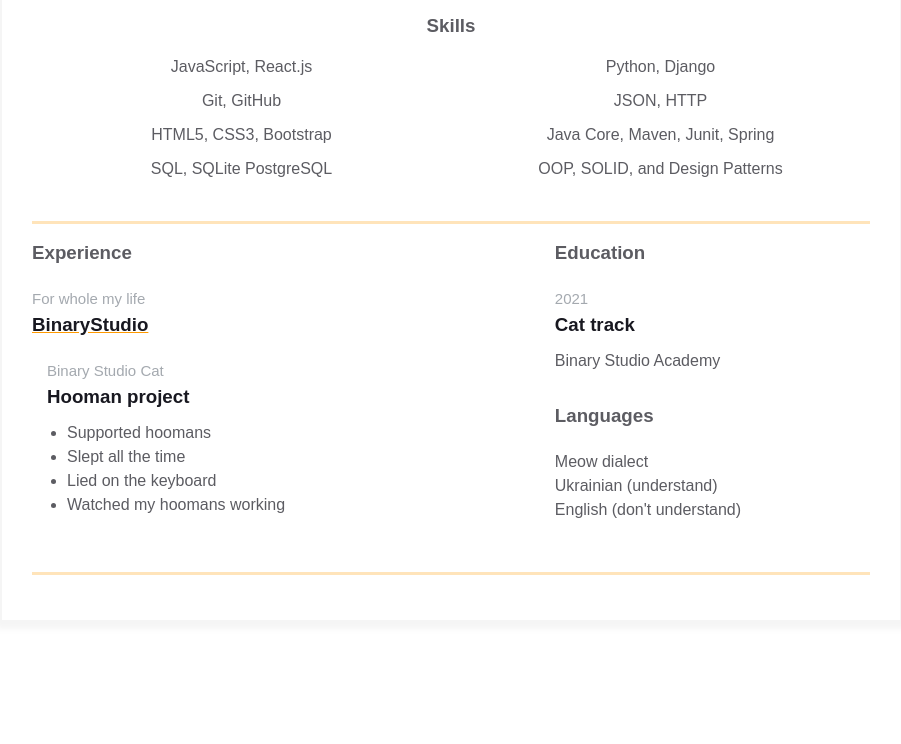
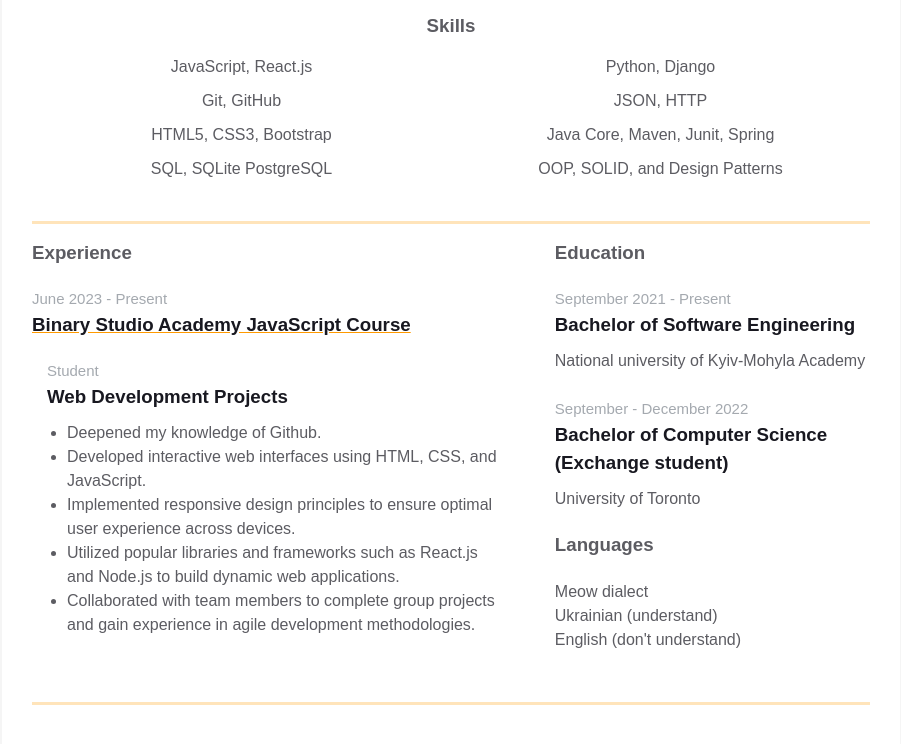
Before and after one commit to mariana0412/homepage, a plain HTML site: page index.html in a window 1280 px wide. Shown: the part 530-1274 px from the top of the page, without its empty margins (189-1090 px from the left). Before the commit the page ends 1201 px from the top, so only its background shows below. Drawn offline with Linux system fonts and the light colour scheme.

Commit message:
Added timeline

```diff
--- a/index.html
+++ b/index.html
@@ -93,18 +93,19 @@
                         <h3 class="experiences__header">Experience</h3>
                         <div class="experiences__company">
                             <div class="experiences__company-header">
-                                <span class="experiences__company-header-durability">For whole my life</span>
-                                <h3 class="experiences__company-header-name">BinaryStudio</h3>
+                                <span class="experiences__company-header-durability">June 2023 - Present</span>
+                                <h3 class="experiences__company-header-name">Binary Studio Academy JavaScript Course</h3>
                             </div>
 
                             <div class="experiences__company-project">
-                                <span class="experiences__company-project-role">Binary Studio Cat</span>
-                                <h3 class="experiences__company-project-name">Hooman project</h3>
+                                <span class="experiences__company-project-role">Student</span>
+                                <h3 class="experiences__company-project-name">Web Development Projects</h3>
                                 <ul class="experiences__company-project-responsibilities">
-                                    <li>Supported hoomans</li>
-                                    <li>Slept all the time</li>
-                                    <li>Lied on the keyboard</li>
-                                    <li>Watched my hoomans working</li>
+                                    <li>Deepened my knowledge of Github.</li>
+                                    <li>Developed interactive web interfaces using HTML, CSS, and JavaScript.</li>
+                                    <li>Implemented responsive design principles to ensure optimal user experience across devices.</li>
+                                    <li>Utilized popular libraries and frameworks such as React.js and Node.js to build dynamic web applications.</li>
+                                    <li>Collaborated with team members to complete group projects and gain experience in agile development methodologies.</li>
                                 </ul>
                             </div>
                         </div>
@@ -115,9 +116,15 @@
                             <div class="additional-info__education">
                                 <h3 class="additional-info__education-header">Education</h3>
                                 <div class="additional-info__education-university">
-                                    <span class="additional-info__education-university-durability">2021</span>
-                                    <h3 class="additional-info__education-university-speciality">Cat track</h3>
-                                    <p class="additional-info__education-university-name">Binary Studio Academy</p>
+                                    <span class="additional-info__education-university-durability">September 2021 - Present</span>
+                                    <h3 class="additional-info__education-university-speciality">Bachelor of Software Engineering</h3>
+                                    <p class="additional-info__education-university-name">National university of Kyiv-Mohyla Academy</p>
+                                </div>
+                                <br>
+                                <div class="additional-info__education-university">
+                                    <span class="additional-info__education-university-durability">September - December 2022</span>
+                                    <h3 class="additional-info__education-university-speciality">Bachelor of Computer Science (Exchange student)</h3>
+                                    <p class="additional-info__education-university-name">University of Toronto</p>
                                 </div>
                             </div>
 
```
